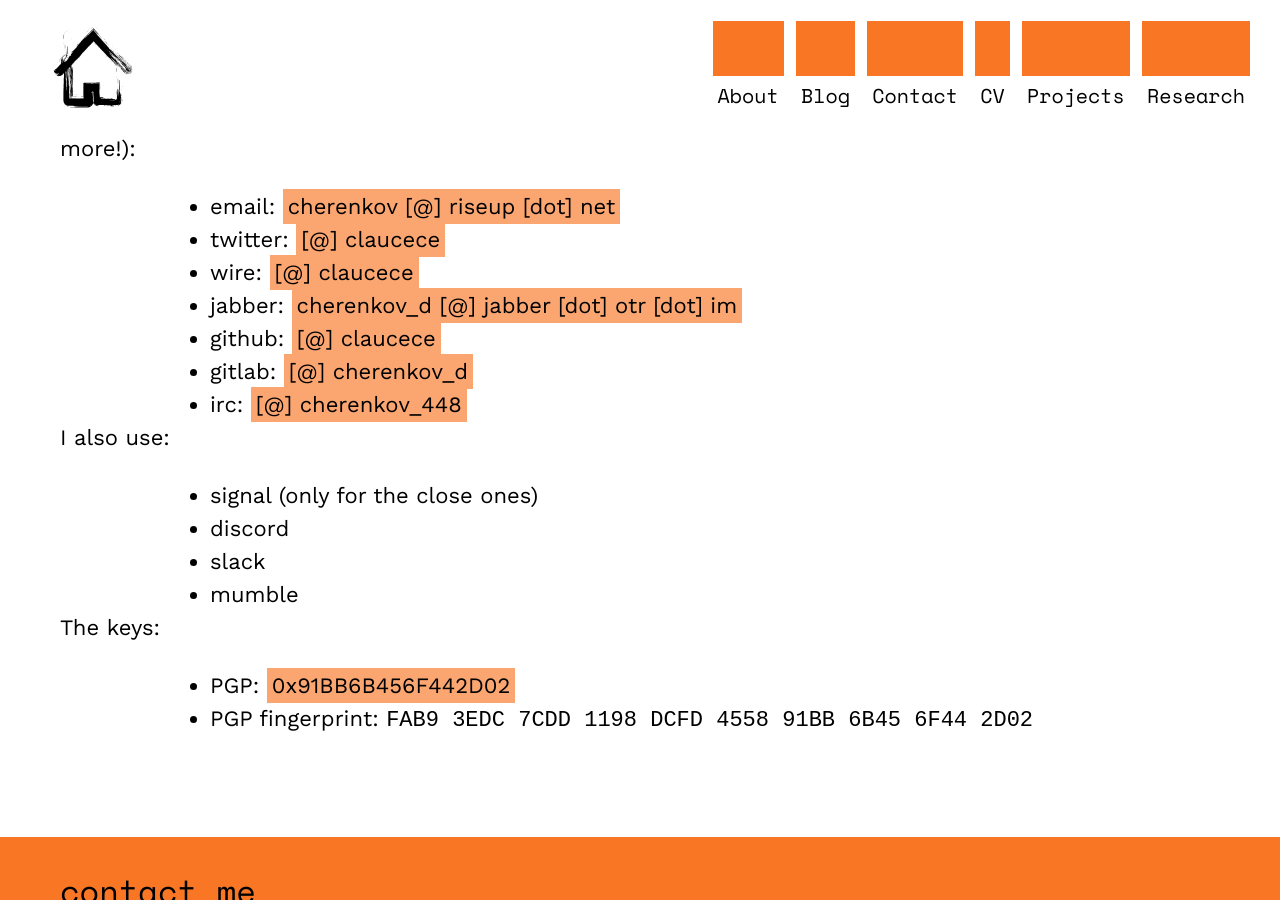
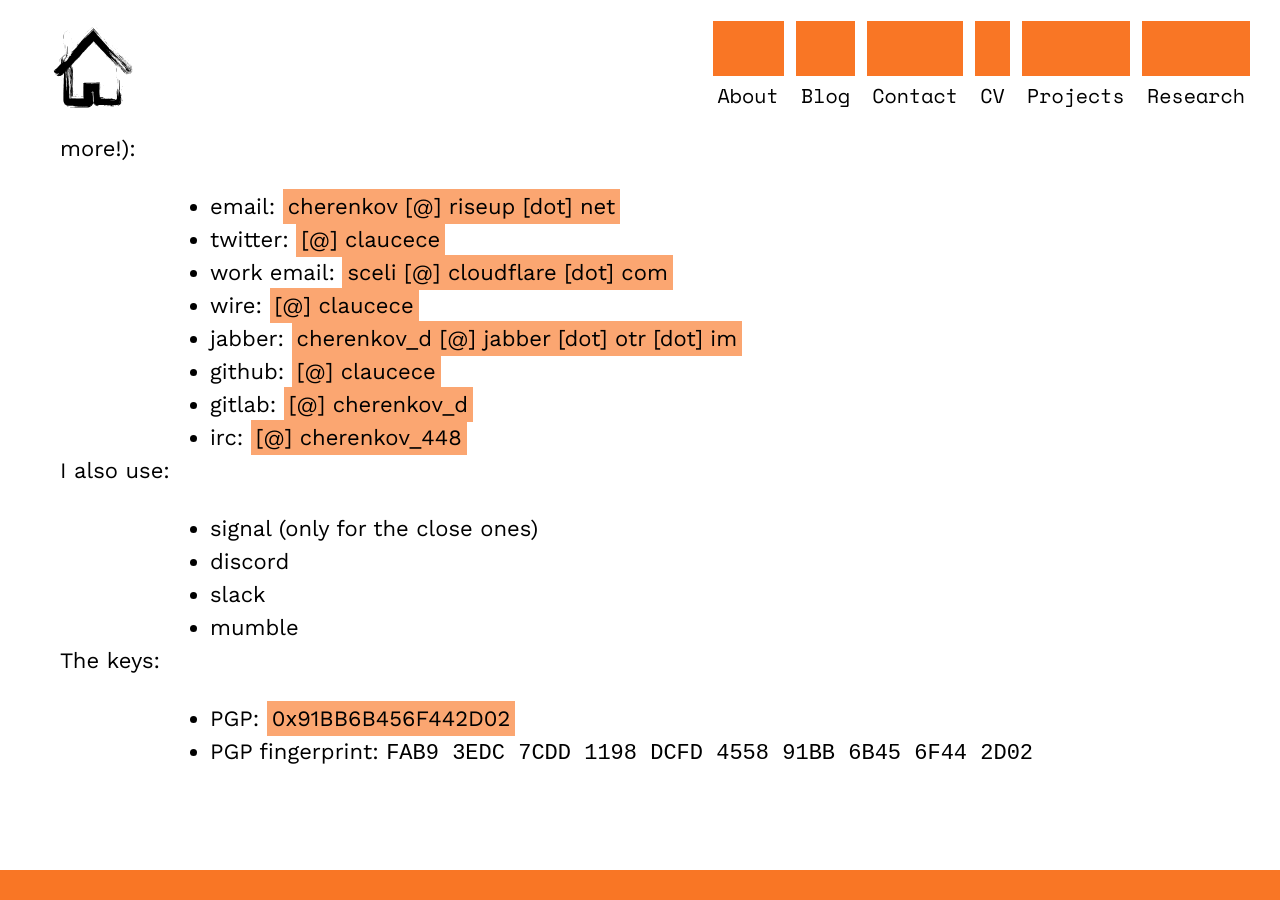
Before and after one commit to claucece/claucece.github.io, a Jekyll site: the page built from contact.html, in a window 1280 px wide and 900 px high, scrolled down 535 px. Built offline with Jekyll 4.4.1, drawn with Linux system fonts in a browser that asks for light colours.

Commit message:
Other contacts

```diff
--- a/contact.html
+++ b/contact.html
@@ -17,6 +17,7 @@ tags: menu
     <ul class="centered-list">
 		  <li>email: <span class="important">cherenkov [@] riseup [dot] net</span></li>
 		  <li>twitter: <span class="important">[@] claucece</span></li>
+		  <li>work email: <span class="important">sceli [@] cloudflare [dot] com</span></li>
 		  <li>wire: <span class="important">[@] claucece</span></li>
 		  <li>jabber: <span class="important">cherenkov_d [@] jabber [dot] otr [dot] im</span></li>
 		  <li>github: <span class="important">[@] claucece</span></li>
```
